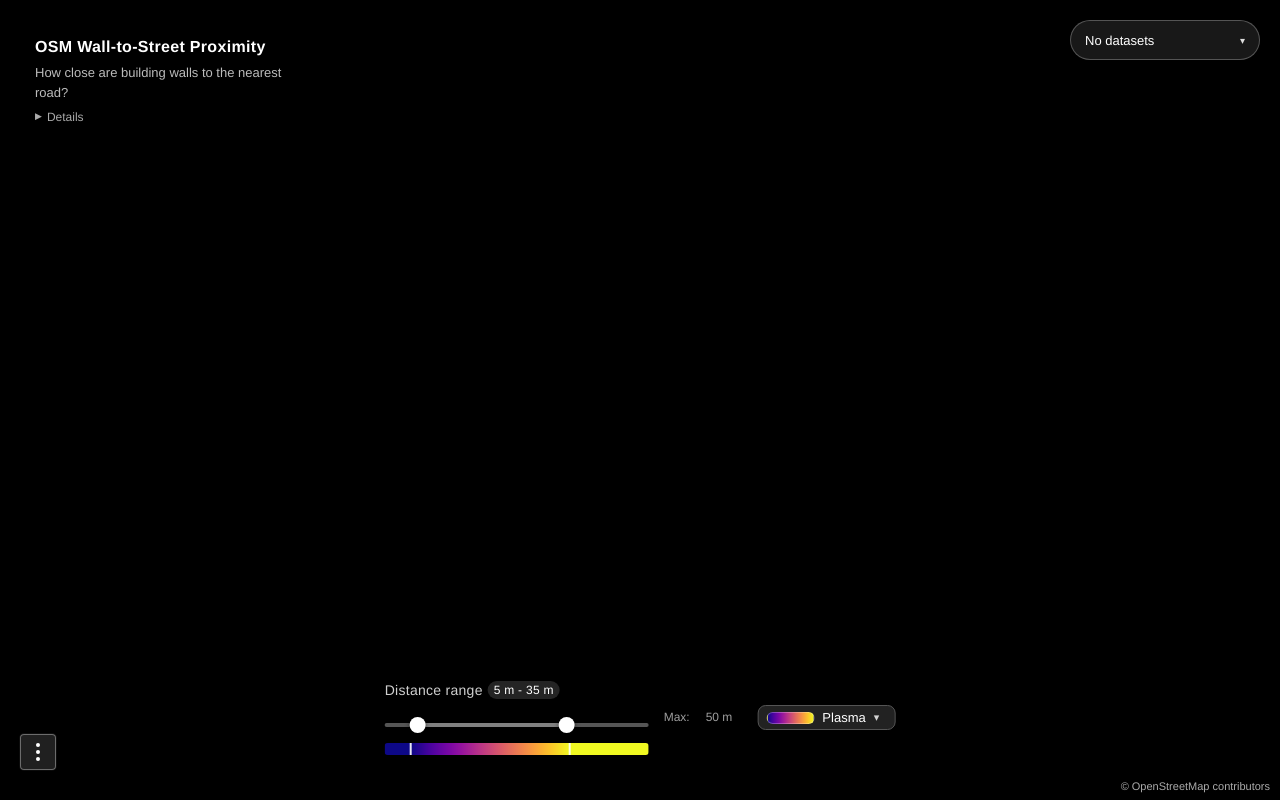
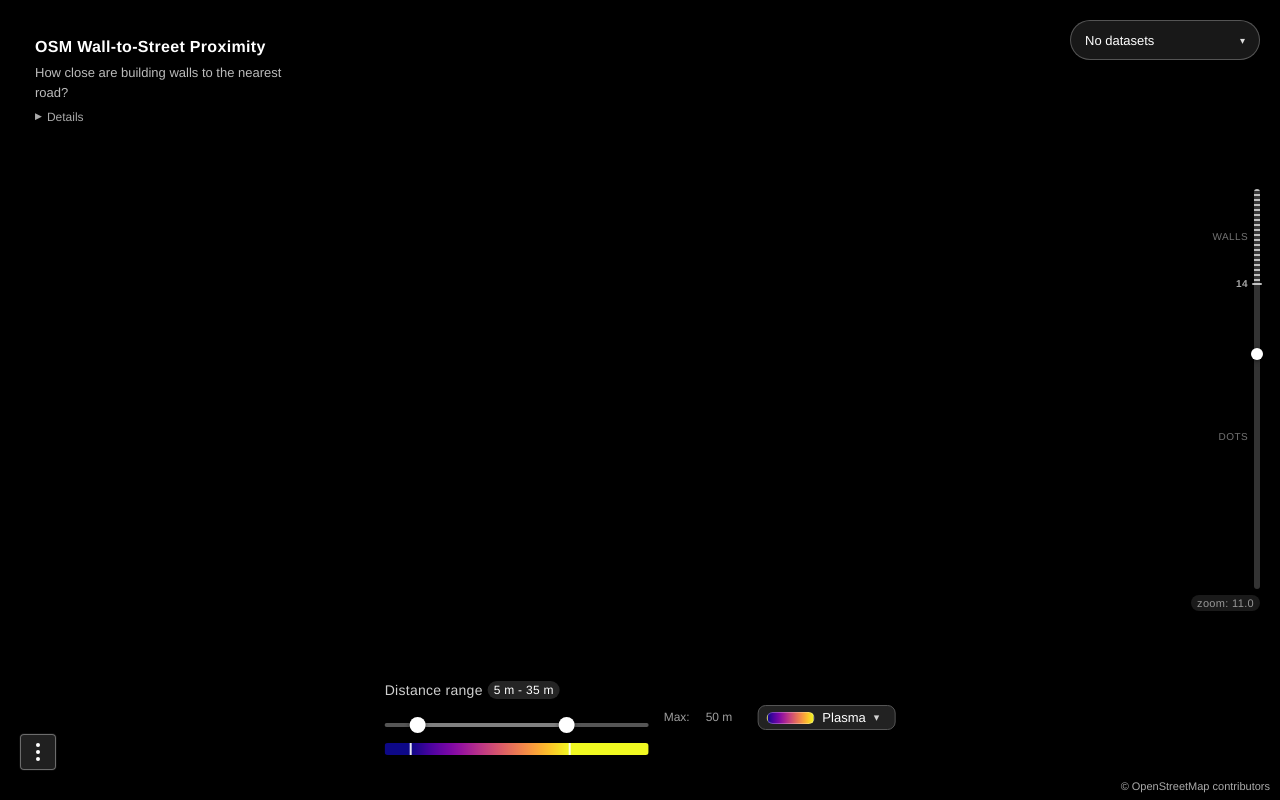
Before and after one commit to byjtew/osm_wall_to_street, a website built with Vite: page webapp/index.html in a window 1280 px wide. Built offline with nearby package versions, Linux system fonts and the light colour scheme; no server answers.

Commit message:
Add vertical zoom slider indicator

```diff
--- a/webapp/index.html
+++ b/webapp/index.html
@@ -124,6 +124,18 @@
 			</div>
 			<button id="map-menu-trigger">⋮</button>
 		</div>
+		<div id="zoom-indicator" role="presentation" aria-hidden="true">
+			<div id="zoom-track">
+				<div id="zoom-sect-walls"></div>
+				<div id="zoom-sect-dots"></div>
+				<div id="zoom-thresh-tick"></div>
+				<div id="zoom-thumb"></div>
+				<span class="zoom-side-label" id="zl-walls">walls</span>
+				<span class="zoom-side-label" id="zl-thresh">14</span>
+				<span class="zoom-side-label" id="zl-dots">dots</span>
+			</div>
+			<div id="zoom-badge">z2.0</div>
+		</div>
 		<div id="container"></div>
 		<div id="osm-attribution">© <a href="https://www.openstreetmap.org/copyright" target="_blank" rel="noopener">OpenStreetMap contributors</a></div>
 		<script type="module" src="/web/main.js"></script>
--- a/webapp/web/main.js
+++ b/webapp/web/main.js
@@ -86,8 +86,21 @@ const map = new maplibregl.Map({
 	},
 });
 
+const zoomThumb = document.getElementById("zoom-thumb");
+const zoomBadge = document.getElementById("zoom-badge");
+
+const ZOOM_MIN = 1;
+const ZOOM_MAX = 18;
+
+const updateZoomIndicator = () => {
+	const pct = ((ZOOM_MAX - currentZoom) / (ZOOM_MAX - ZOOM_MIN)) * 100;
+	zoomThumb.style.top = `${Math.max(0, Math.min(100, pct))}%`;
+	zoomBadge.textContent = `zoom: ${currentZoom.toFixed(1)}`;
+};
+
 map.on("zoom", () => {
 	currentZoom = map.getZoom();
+	updateZoomIndicator();
 	if (overlay) overlay.setProps({ layers: buildLayers() });
 });
 
@@ -951,6 +964,7 @@ const updateLabelsBtn = () => {
 };
 updateBasemapBtn();
 updateLabelsBtn();
+updateZoomIndicator();
 basemapMenuBtn.addEventListener("click", () => {
 	basemapIdx = (basemapIdx + 1) % BASEMAPS.length;
 	map.setStyle(BASEMAPS[basemapIdx].url);
--- a/webapp/web/styles.css
+++ b/webapp/web/styles.css
@@ -986,3 +986,132 @@ body.light-ui #osm-attribution a {
 body.light-ui #osm-attribution a:hover {
 	color: #111;
 }
+#zoom-indicator {
+	position: absolute;
+	right: 20px;
+	top: 50%;
+	transform: translateY(-50%);
+	z-index: 10;
+	pointer-events: none;
+	user-select: none;
+	font-family: "Helvetica Neue", Arial, sans-serif;
+	display: flex;
+	flex-direction: column;
+	align-items: flex-end;
+	gap: 6px;
+}
+#zoom-track {
+	position: relative;
+	width: 64px;
+	height: 50vh;
+}
+/* Walls section — top 23.53% (zoom 14–18 within range 1–18): striated to suggest wall segments */
+#zoom-sect-walls {
+	position: absolute;
+	right: 0;
+	top: 0;
+	width: 6px;
+	height: 23.53%;
+	border-radius: 3px 3px 0 0;
+	background: repeating-linear-gradient(
+		180deg,
+		rgba(255, 255, 255, 0.75) 0px,
+		rgba(255, 255, 255, 0.75) 2px,
+		rgba(255, 255, 255, 0.22) 2px,
+		rgba(255, 255, 255, 0.22) 5px
+	);
+}
+/* Dots section — bottom 76.47% (zoom 1–14): smooth, dimmer */
+#zoom-sect-dots {
+	position: absolute;
+	right: 0;
+	bottom: 0;
+	width: 6px;
+	height: 76.47%;
+	border-radius: 0 0 3px 3px;
+	background: rgba(255, 255, 255, 0.2);
+}
+/* Threshold tick at zoom 14 */
+#zoom-thresh-tick {
+	position: absolute;
+	right: -2px;
+	top: 23.53%;
+	width: 10px;
+	height: 1.5px;
+	background: rgba(255, 255, 255, 0.72);
+	border-radius: 1px;
+}
+/* Moving thumb */
+#zoom-thumb {
+	position: absolute;
+	right: -3px;
+	width: 12px;
+	height: 12px;
+	border-radius: 50%;
+	background: #fff;
+	box-shadow: 0 1px 5px rgba(0, 0, 0, 0.55);
+	transform: translateY(-50%);
+	transition: top 0.12s ease;
+}
+/* Section / threshold labels */
+.zoom-side-label {
+	position: absolute;
+	right: 12px;
+	font-size: 10px;
+	letter-spacing: 0.04em;
+	text-transform: uppercase;
+	white-space: nowrap;
+	color: rgba(255, 255, 255, 0.45);
+	transform: translateY(-50%);
+}
+#zl-walls {
+	top: 11.76%;
+}
+#zl-thresh {
+	top: 23.53%;
+	color: rgba(255, 255, 255, 0.65);
+	font-weight: 600;
+}
+#zl-dots {
+	top: 61.76%;
+}
+/* Current zoom value badge */
+#zoom-badge {
+	font-size: 11px;
+	color: rgba(255, 255, 255, 0.55);
+	font-variant-numeric: tabular-nums;
+	letter-spacing: 0.03em;
+	padding: 2px 6px;
+	border-radius: 999px;
+	background: rgba(255, 255, 255, 0.1);
+}
+/* Light mode overrides */
+body.light-ui #zoom-sect-walls {
+	background: repeating-linear-gradient(
+		180deg,
+		rgba(0, 0, 0, 0.5) 0px,
+		rgba(0, 0, 0, 0.5) 2px,
+		rgba(0, 0, 0, 0.12) 2px,
+		rgba(0, 0, 0, 0.12) 5px
+	);
+}
+body.light-ui #zoom-sect-dots {
+	background: rgba(0, 0, 0, 0.16);
+}
+body.light-ui #zoom-thresh-tick {
+	background: rgba(0, 0, 0, 0.5);
+}
+body.light-ui #zoom-thumb {
+	background: #111;
+	box-shadow: 0 1px 5px rgba(0, 0, 0, 0.3);
+}
+body.light-ui .zoom-side-label {
+	color: rgba(0, 0, 0, 0.38);
+}
+body.light-ui #zl-thresh {
+	color: rgba(0, 0, 0, 0.58);
+}
+body.light-ui #zoom-badge {
+	color: rgba(0, 0, 0, 0.5);
+	background: rgba(0, 0, 0, 0.07);
+}
```
